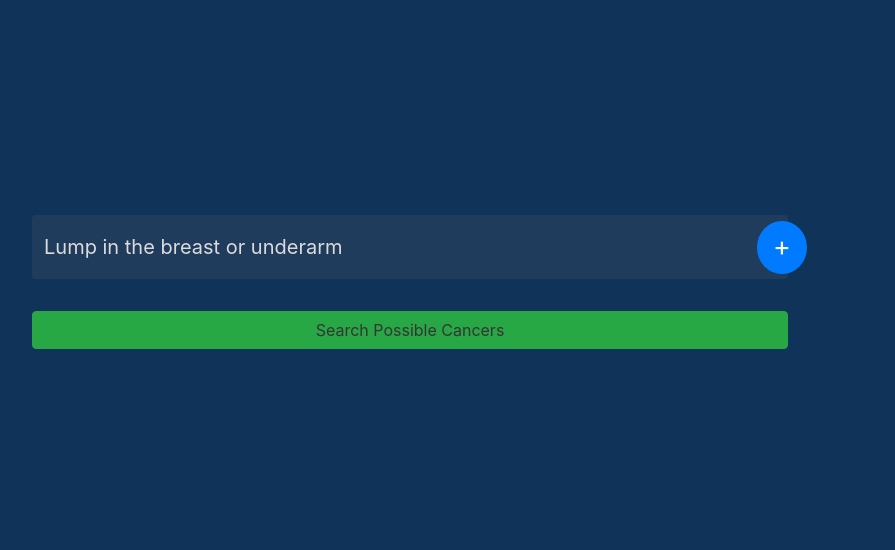
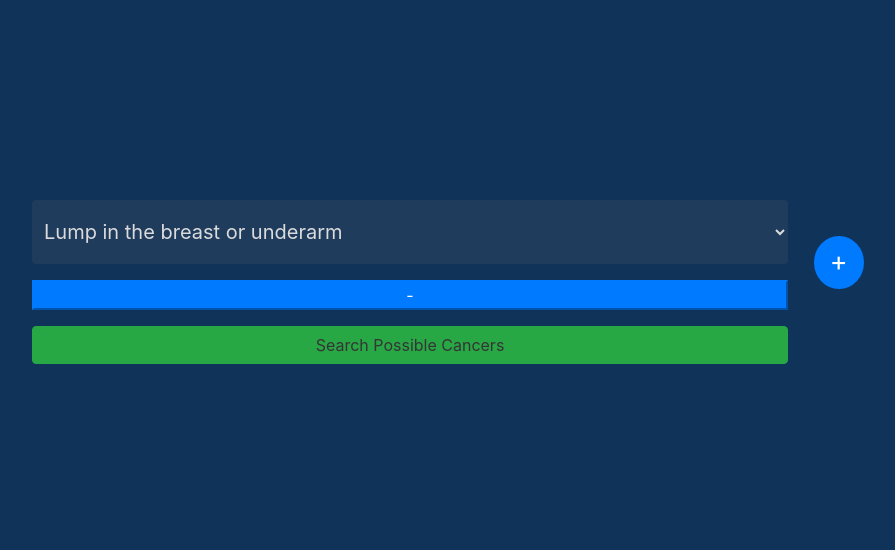
Before and after one commit to Manoj-E-S/DBMS-Medisight, a Flask app: page / in a window 1280 px wide. Shown: the part 132-682 px from the top of the page, without its empty margins (230-1125 px from the left). Run offline with Flask 3, Linux system fonts and the light colour scheme; some libraries are stand-ins or nearby versions.

Commit message:
Fix + btn centering

```diff
--- a/static/css/main.css
+++ b/static/css/main.css
@@ -66,10 +66,13 @@
 
 #addNewSymptomBtn {
     position: absolute;
-    right: -2.5%;
+    right: -10%;
     bottom: 91px;
     border-radius: 100%;
     font-size: 27px;
+    display: flex;
+    align-self: center;
+    justify-self: center;
     padding: 0.4rem 1rem;
     border-style: none;
 }
--- a/templates/enterSymptoms.html
+++ b/templates/enterSymptoms.html
@@ -64,8 +64,9 @@
                     <option class="select-option" value="33">Difficulty swallowing</option>
                     <option class="select-option" value="34">Pain in the neck or throat</option>
                 </select>
+                <button class="btn-primary" type="button" id="delSymptomBtn">-</button>
             {% endfor %}
-            <input class="btn-primary" type="button" value="+" id="addNewSymptomBtn">
+            <button class="btn-primary" type="button" id="addNewSymptomBtn">+</button>
             <input class="btn btn-success" type="submit" value="Search Possible Cancers" id="searchCancers">
         </form>
     </div>
```
